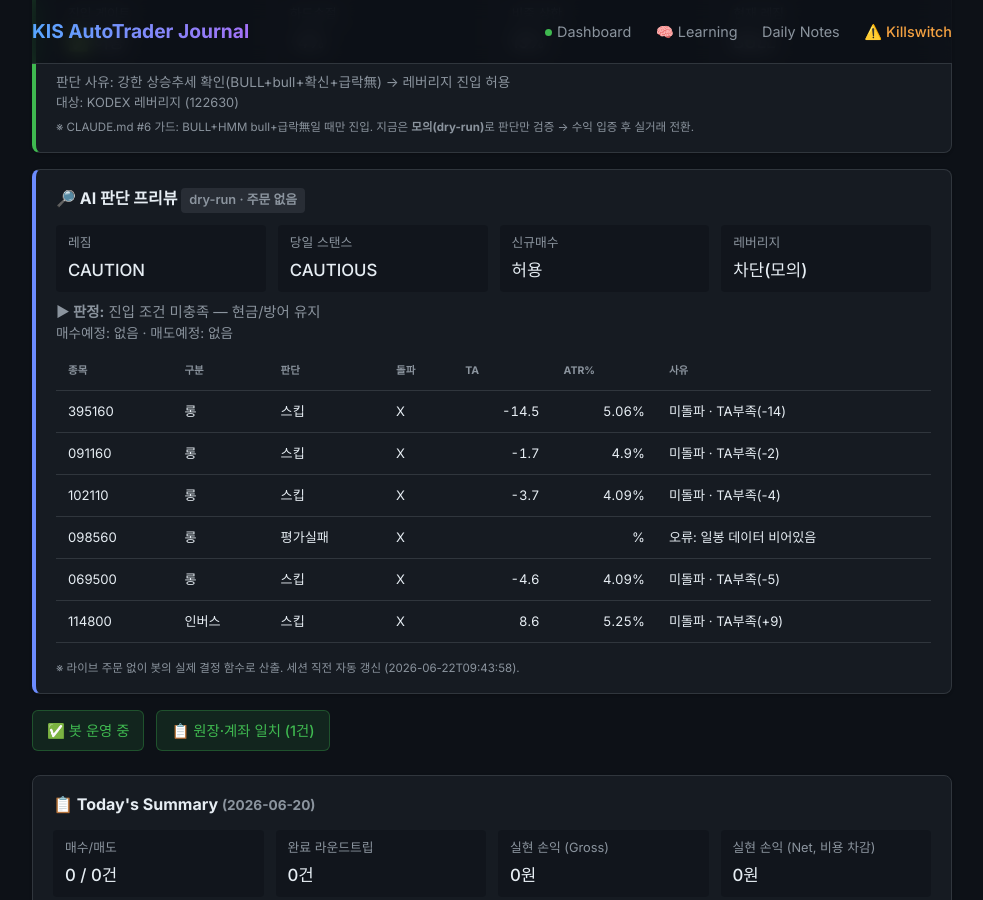
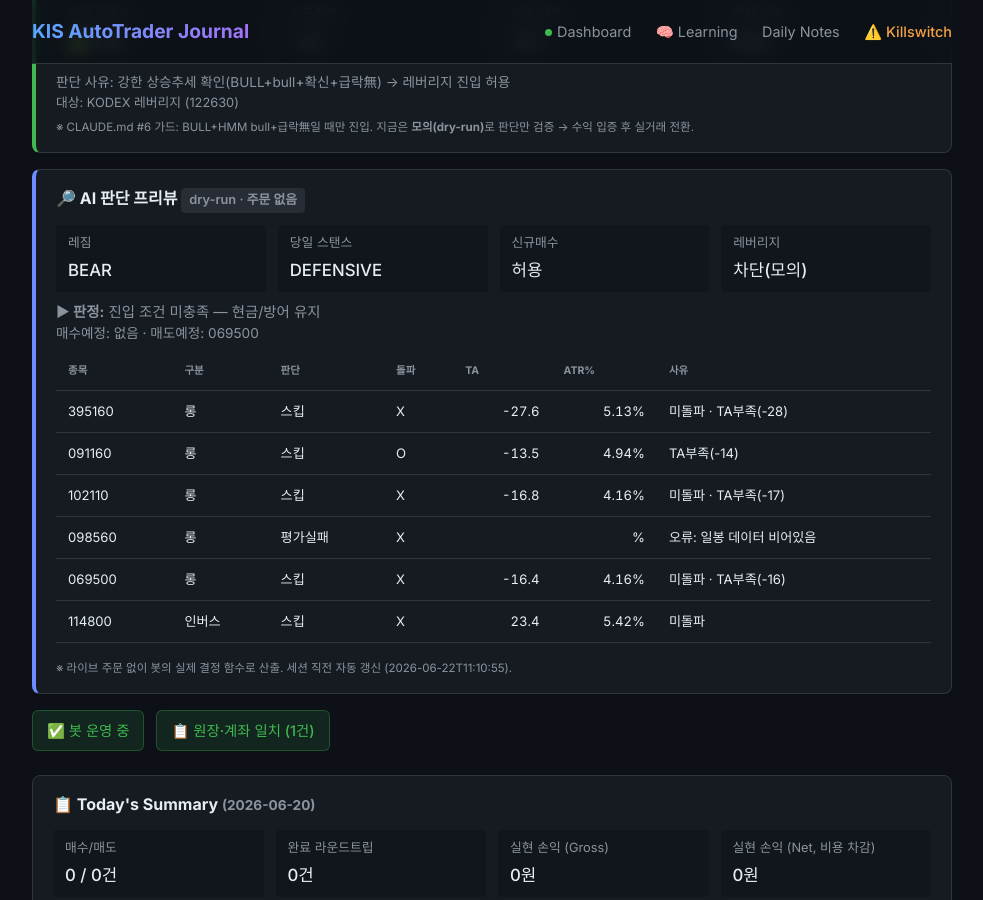
Before and after one commit to BudongJW/kis-trading-journal, a Jekyll site: the page built from index.html, in a window 1280 px wide and 900 px high, scrolled down 645 px. Shown: the whole window, without its empty margins (148-1131 px from the left). Built offline with Jekyll 4.4.1, drawn with Linux system fonts in a browser that asks for light colours; nearby versions of some CDN libraries.

Commit message:
auto: dry-run preview 06-22 02:11Z

```diff
--- a/_data/dry_run.json
+++ b/_data/dry_run.json
@@ -1,19 +1,19 @@
 {
-  "generated_at": "2026-06-22T09:43:58",
+  "generated_at": "2026-06-22T11:10:55",
   "mode": "DRY-RUN (읽기 전용, 주문 없음)",
   "market": {
-    "regime": "CAUTION",
+    "regime": "BEAR",
     "regime_blind": false,
-    "regime_detail": "카나리아 1/2 음전환",
-    "day_stance": "CAUTIOUS",
+    "regime_detail": "카나리아 1/2 음전환 | HMM bear (82%) → BEAR 격상",
+    "day_stance": "DEFENSIVE",
     "day_stance_forced": false,
-    "briefing": "오늘 스탠스 신중(CAUTIOUS) · 레짐 CAUTION·신뢰도 60% · 美 오버나이트 bullish(+2.5%) · 고변동(82.0%ile) · 예산 40%·최대 2종목·허용 롱/인버스",
+    "briefing": "오늘 스탠스 방어(DEFENSIVE) · 레짐 BEAR·신뢰도 65% · 美 오버나이트 bullish(+1.9%) · 예산 25%·최대 1종목·허용 인버스",
     "blocks_new_buys": false
   },
   "gates": {
     "leverage_dry_run": true,
     "leverage_gate_allowed": false,
-    "leverage_gate_reason": "레짐 CAUTION(BULL 아님) → 레버리지 금지"
+    "leverage_gate_reason": "레짐 BEAR(BULL 아님) → 레버리지 금지"
   },
   "account": {
     "cash": 867048,
@@ -25,9 +25,9 @@
     {
       "symbol": "069500",
       "qty": 1,
-      "price": 148100,
-      "would_sell": false,
-      "reason": ""
+      "price": 149545,
+      "would_sell": true,
+      "reason": "ROI 청산 (4187분 보유, 수익 +2.1% ≥ 1.5%)"
     }
   ],
   "entry_candidates": [
@@ -36,30 +36,30 @@
       "type": "롱",
       "decision": "스킵",
       "breakout": false,
-      "ta": -14.5,
-      "atr_pct": 5.06,
+      "ta": -27.6,
+      "atr_pct": 5.13,
       "fee_gate_ok": true,
-      "why_skip": "미돌파 · TA부족(-14)"
+      "why_skip": "미돌파 · TA부족(-28)"
     },
     {
       "symbol": "091160",
       "type": "롱",
       "decision": "스킵",
-      "breakout": false,
-      "ta": -1.7,
-      "atr_pct": 4.9,
+      "breakout": true,
+      "ta": -13.5,
+      "atr_pct": 4.94,
       "fee_gate_ok": true,
-      "why_skip": "미돌파 · TA부족(-2)"
+      "why_skip": "TA부족(-14)"
     },
     {
       "symbol": "102110",
       "type": "롱",
       "decision": "스킵",
       "breakout": false,
-      "ta": -3.7,
-      "atr_pct": 4.09,
+      "ta": -16.8,
+      "atr_pct": 4.16,
       "fee_gate_ok": true,
-      "why_skip": "미돌파 · TA부족(-4)"
+      "why_skip": "미돌파 · TA부족(-17)"
     },
     {
       "symbol": "098560",
@@ -72,25 +72,25 @@
       "type": "롱",
       "decision": "스킵",
       "breakout": false,
-      "ta": -4.6,
-      "atr_pct": 4.09,
+      "ta": -16.4,
+      "atr_pct": 4.16,
       "fee_gate_ok": true,
-      "why_skip": "미돌파 · TA부족(-5)"
+      "why_skip": "미돌파 · TA부족(-16)"
     },
     {
       "symbol": "114800",
       "type": "인버스",
       "decision": "스킵",
       "breakout": false,
-      "ta": 8.6,
-      "atr_pct": 5.25,
+      "ta": 23.4,
+      "atr_pct": 5.42,
       "fee_gate_ok": true,
-      "why_skip": "미돌파 · TA부족(+9)"
+      "why_skip": "미돌파"
     }
   ],
   "gap_recovery": {
     "enabled_live": true,
-    "now_kst": "09:44",
+    "now_kst": "11:11",
     "window": "09:00~09:20",
     "candidates": [
       {
@@ -98,7 +98,7 @@
         "name": "KODEX 미국나스닥100TR",
         "decision": "스킵",
         "gap_open_pct": -0.99,
-        "intraday_pct": 3.51,
+        "intraday_pct": 5.03,
         "in_window": false,
         "reason": "촉발 없음(오버나이트=normal≠aggressive_buy)"
       },
@@ -107,7 +107,7 @@
         "name": "KODEX 반도체",
         "decision": "스킵",
         "gap_open_pct": -2.23,
-        "intraday_pct": 4.8,
+        "intraday_pct": 5.98,
         "in_window": false,
         "reason": "촉발 없음(오버나이트=normal≠aggressive_buy)"
       },
@@ -116,7 +116,7 @@
         "name": "KODEX 금융",
         "decision": "스킵",
         "gap_open_pct": -1.43,
-        "intraday_pct": 2.2,
+        "intraday_pct": 3.12,
         "in_window": false,
         "reason": "촉발 없음(오버나이트=normal≠aggressive_buy)"
       },
@@ -134,7 +134,7 @@
         "name": "KODEX KOSPI200",
         "decision": "스킵",
         "gap_open_pct": -1.51,
-        "intraday_pct": 2.31,
+        "intraday_pct": 3.34,
         "in_window": false,
         "reason": "촉발 없음(오버나이트=normal≠aggressive_buy)"
       }
@@ -146,34 +146,34 @@
       "type": "long",
       "decision": "스킵",
       "breakout": false,
-      "ta": -2.1,
+      "ta": -0.3,
       "atr_pct": 1.24,
-      "why_skip": "미돌파 · TA부족(-2)"
+      "why_skip": "미돌파 · TA부족(-0)"
     },
     {
       "symbol": "SCHG",
       "type": "long",
       "decision": "스킵",
       "breakout": false,
-      "ta": 4.8,
+      "ta": 7.5,
       "atr_pct": 1.57,
-      "why_skip": "미돌파 · TA부족(+5)"
+      "why_skip": "미돌파 · TA부족(+8)"
     },
     {
       "symbol": "XLF",
       "type": "long",
       "decision": "스킵",
       "breakout": false,
-      "ta": -0.6,
+      "ta": -4.7,
       "atr_pct": 1.25,
-      "why_skip": "미돌파 · TA부족(-1)"
+      "why_skip": "미돌파 · TA부족(-5)"
     },
     {
       "symbol": "SH",
       "type": "inverse",
       "decision": "스킵",
       "breakout": false,
-      "ta": 7.4,
+      "ta": 7.0,
       "atr_pct": 1.25,
       "why_skip": "미돌파 · TA부족(+7)"
     },
@@ -182,7 +182,7 @@
       "type": "inverse",
       "decision": "스킵",
       "breakout": false,
-      "ta": 22.9,
+      "ta": 25.8,
       "atr_pct": 2.05,
       "why_skip": "미돌파"
     },
@@ -191,18 +191,18 @@
       "type": "defensive",
       "decision": "스킵",
       "breakout": false,
-      "ta": 1.7,
+      "ta": -5.0,
       "atr_pct": 0.59,
-      "why_skip": "미돌파 · TA부족(+2) · 수수료게이트"
+      "why_skip": "미돌파 · TA부족(-5) · 수수료게이트"
     },
     {
       "symbol": "SHY",
       "type": "defensive",
       "decision": "스킵",
       "breakout": false,
-      "ta": -5.1,
+      "ta": -3.8,
       "atr_pct": 0.09,
-      "why_skip": "미돌파 · TA부족(-5) · 수수료게이트"
+      "why_skip": "미돌파 · TA부족(-4) · 수수료게이트"
     }
   ],
   "us_summary": {
@@ -210,7 +210,9 @@
   },
   "summary": {
     "would_buy": [],
-    "would_sell": [],
+    "would_sell": [
+      "069500"
+    ],
     "new_buys_blocked_by_stance": false,
     "verdict": "진입 조건 미충족 — 현금/방어 유지"
   }
```
